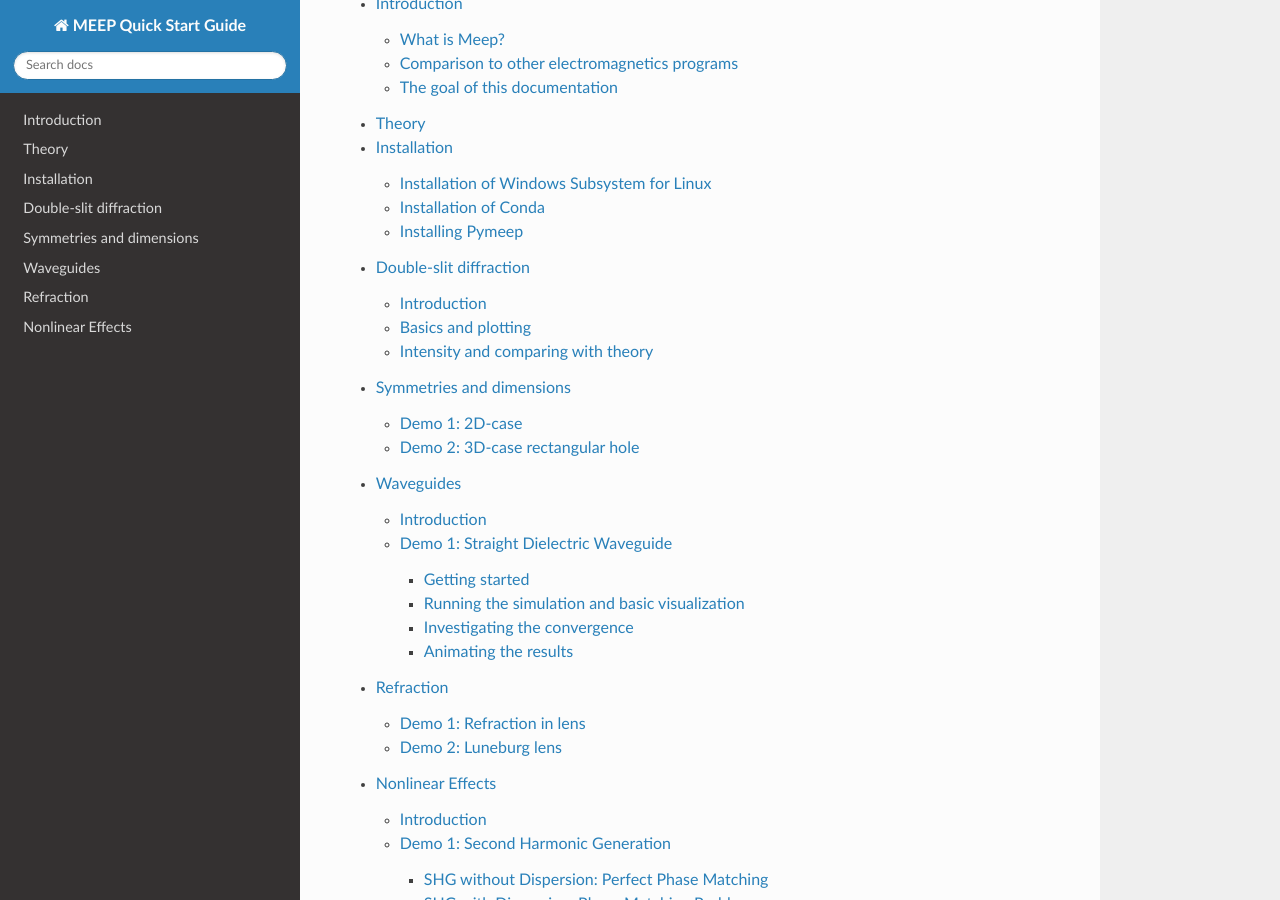
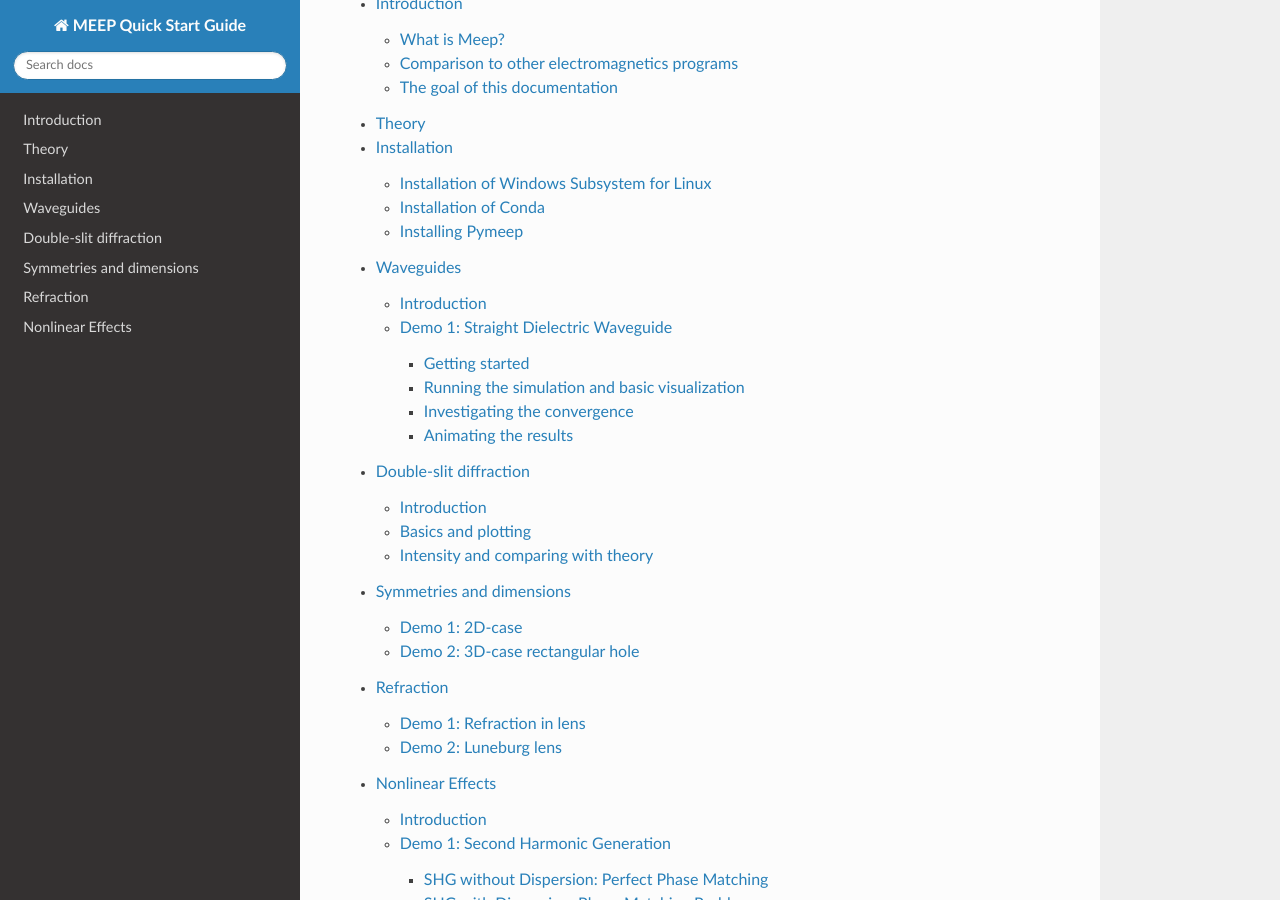
Before and after one commit to lehtisa/tuni_meep_doc, a Sphinx documentation site: the page built from docs/source/index.rst, in a window 1280 px wide and 900 px high, scrolled down 445 px. Built offline with Sphinx 7.4.7 and the Read the Docs theme 3.1.0, drawn with Linux system fonts in a browser that asks for light colours; pages that are not in the unit, such as notebooks, are missing from menus.

```diff
--- a/docs/source/index.rst
+++ b/docs/source/index.rst
@@ -16,9 +16,9 @@ Contents
    introduction
    theory
    installation
+   waveguides
    double_slit
    symmetries_and_dimensions
-   waveguides
    reflection_and_refraction
    nonlinear_phenomena
    applied_demo
```
